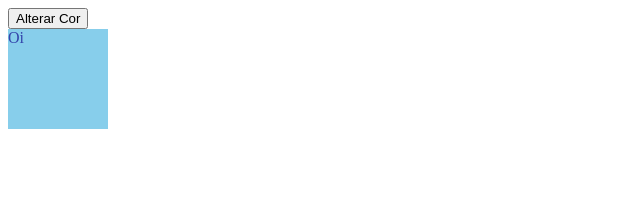
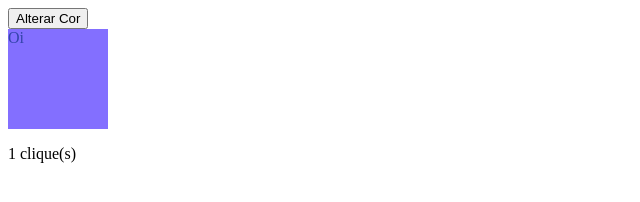
Before and after one commit to 4leMagno/4leMagno.github.io, a plain HTML site: page Aula/atividade/vintedezembro/index.html in a window 1280 px wide. Both pictures are taken after a click on the button "Alterar Cor". Shown: the whole page, without its empty margins (0-640 px from the left). Drawn offline with Linux system fonts and the light colour scheme.

Commit message:
first commit

```diff
--- a/Aula/atividade/vintedezembro/index.html
+++ b/Aula/atividade/vintedezembro/index.html
@@ -1,10 +1,10 @@
 <!DOCTYPE html>
-<html lang="en">
+<html lang="pt-br">
 <head>
     <meta charset="UTF-8">
     <meta http-equiv="X-UA-Compatible" content="IE=edge">
     <meta name="viewport" content="width=device-width, initial-scale=1.0">
-    <title>Document</title>
+    <title>Alexandre</title>
     <style>
         #SaidaDeDados {
             background-color: #fff;
@@ -16,25 +16,23 @@
 </head>
 <body>
 
-    <button id="btn-f1" onclick="changeColor()">Alterar Cor</button>
-
+    <button id="btn-f1" onclick="mudarCor()">Alterar Cor</button>
     <div id="SaidaDeDados">Oi</div>
+    <p id="contador">0 clique(s)</p>
 
     <script>
         var contador = 0;
 
-        function changeColor() {
+        document.getElementById("btn-f1").addEventListener("click", function() {
             contador++;
+            document.getElementById("contador").innerHTML = contador + " clique(s)";
 
-            var corQuente = '#FF6347'; // Coral
-            var corFria = '#87CEEB';   // Sky Blue
-
-            // Alternar entre cores quentes e frias com base no contador
-            var corAtual = contador % 2 === 0 ? corQuente : corFria;
-
-            // Atualizar a cor de fundo da div
-            document.getElementById('SaidaDeDados').style.backgroundColor = corAtual;
-        }
+            if (contador % 2 === 0) {
+                document.getElementById('SaidaDeDados').style.backgroundColor = '#000000';
+            } else {
+                document.getElementById('SaidaDeDados').style.backgroundColor = '#836FFF';
+            }
+        });
     </script>
 </body>
 </html>
```
